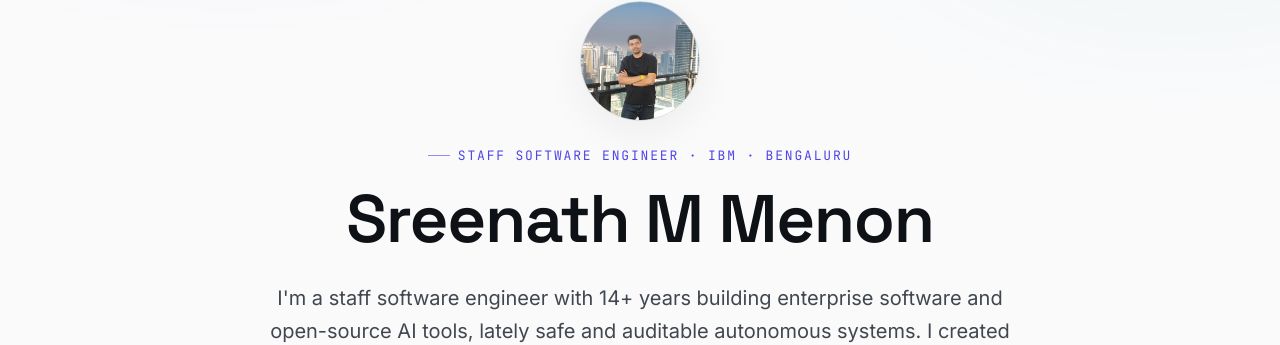
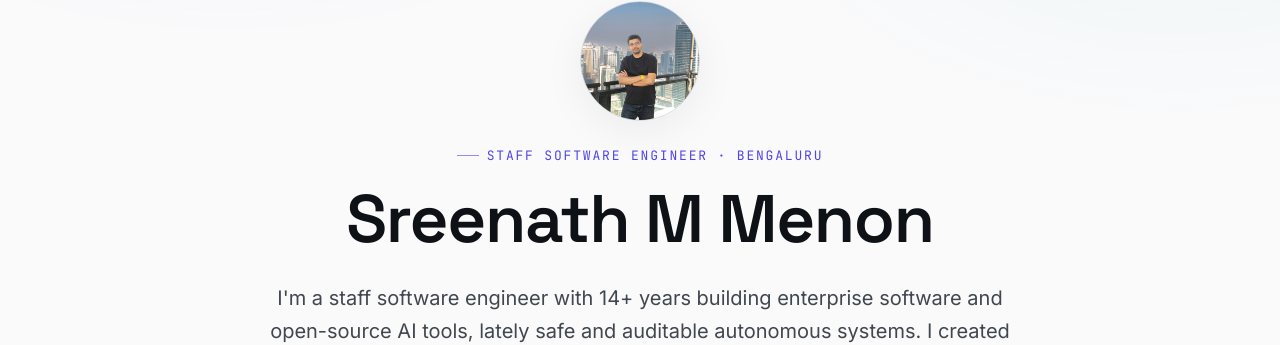
Before and after one commit to sreenathmmenon/sreenathmmenon.github.io, a Jekyll site: the page built from index.md, in a window 1280 px wide and 900 px high. Shown: the part 160-505 px from the top of the window. Built offline with Jekyll 4.4.1, drawn with Linux system fonts in a browser that asks for light colours.

Commit message:
Drop IBM from homepage hero eyebrow

```diff
--- a/_config.yml
+++ b/_config.yml
@@ -25,7 +25,7 @@ social:
 
 # Homepage hero + content (used by _layouts/home.html)
 hero:
-  eyebrow: "Staff Software Engineer · IBM · Bengaluru"
+  eyebrow: "Staff Software Engineer · Bengaluru"
   headline: "Sreenath M Menon"
   lede: >-
     I'm a staff software engineer with 14+ years building enterprise software and open-source AI
```
